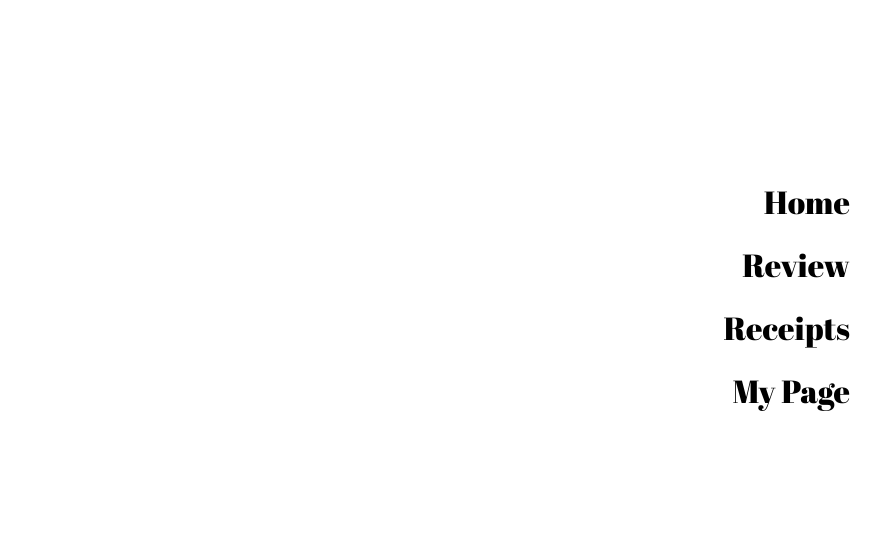
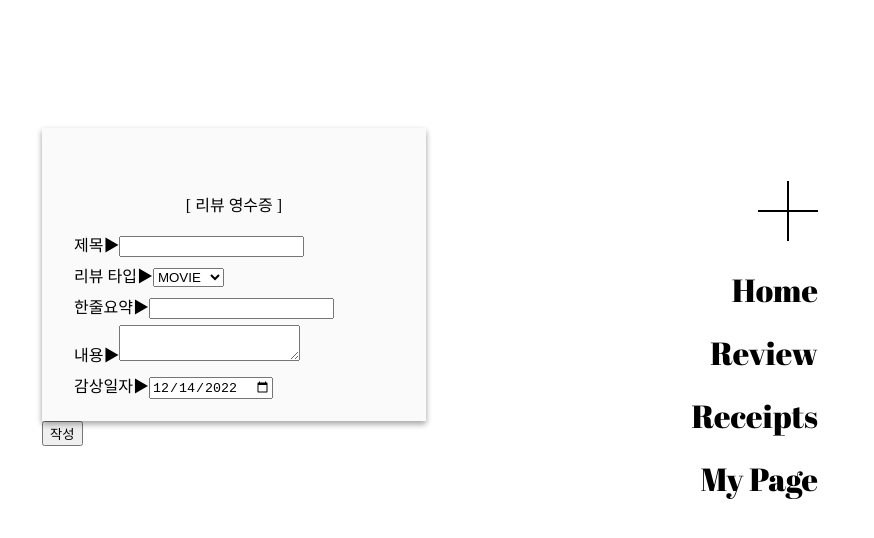
Before and after one commit to une9/ReviewReceipt_FE, a React (Create React App) app: page /new in a window 1280 px wide. Shown: the top 538 px of the page, without its empty margins (406-1280 px from the left). Built offline with nearby package versions, Linux system fonts and the light colour scheme; a web font is replaced by a local one.

Commit message:
working on ReviewForm(...ing)

```diff
--- a/src/Router.tsx
+++ b/src/Router.tsx
@@ -3,6 +3,7 @@ import ReviewDetail from "./pages/ReviewDetail";
 import { BrowserRouter, Routes, Route } from "react-router-dom";
 import MyHeader from "./components/Header";
 import MyNavigation from "./components/Navigation";
+import WriteReview from "./pages/WriteReview";
 
 export default function Router() {
   return (
@@ -13,11 +14,11 @@ export default function Router() {
       <Routes>
         <Route path="/" element={<Home />} />
         <Route path="/review/:rvid" element={<ReviewDetail />} />
-        {/* <Route path="home" element={<Home />}/>
+        <Route path="/new" element={<WriteReview />} />
+        {/*
           <Route path="login" element={<Login />}/>
           <Route path="mypage" element={<MyPage />}/>
-          <Route path="planet/:planetId" element={<PlanetDetail />} />
-          <Route path="planet/purchase" element={<PlanetPurchase />} />  */}
+          */}
       </Routes>
     </BrowserRouter>
   );
--- a/src/components/Navigation.tsx
+++ b/src/components/Navigation.tsx
@@ -1,7 +1,7 @@
 import { useEffect, useRef, useState, useContext } from "react";
-import { useLocation } from "react-router-dom";
+import { useLocation, useNavigate } from "react-router-dom";
 import { NavContext } from "../contexts/NavContext";
-import { ResponsiveNav as Nav } from "../emotion/styles";
+import { ResponsiveNav as Nav, ReviewWriteBtn } from "../emotion/styles";
 
 const ToggleBtn = ({
   isOpen,
@@ -26,6 +26,7 @@ const Navigation = () => {
   const loc = useLocation();
   const path = loc.pathname;
   console.log(path);
+  const navigate = useNavigate();
 
   const { isOpen, setIsOpen } = useContext(NavContext);
 
@@ -47,6 +48,11 @@ const Navigation = () => {
       <ToggleBtn isOpen={isOpen} onClick={() => setIsOpen((prev) => !prev)} />
 
       <Nav.ToggleUl>
+        <Nav.Li>
+          <ReviewWriteBtn
+            onClick={() => navigate("/new")}/>
+
+        </Nav.Li>
         {[
           {
             name: "Home",
--- a/src/components/Page.tsx
+++ b/src/components/Page.tsx
@@ -1,4 +1,4 @@
-import { Page as PageStyleComp, PageWrapper } from "../emotion/styles";
+import { Page as PageStyleComp, PageInner, PageWrapper } from "../emotion/styles";
 import { useContext } from "react";
 import { NavContext } from "../contexts/NavContext";
 
@@ -9,7 +9,9 @@ const Page = ({ children } : {children: React.ReactNode }) => {
             isOpen={isOpen}
         >
             <PageStyleComp>
-                {children}
+                <PageInner>
+                    {children}
+                </PageInner>
             </PageStyleComp>
         </PageWrapper>
     )
--- /dev/null
+++ b/src/components/ReviewForm.tsx
@@ -0,0 +1,138 @@
+import { ReviewReceipt as ReRe } from "../emotion/styles";
+import { useState } from "react";
+import { ReviewDateFormatter } from "../utils/formatters/timeformatter";
+import { ReviewType, ReviewTypeObj } from "../utils/types/ReviewType";
+
+type InputFormValType = string | Date | number | undefined;
+
+interface InputForm {
+    review_type?: string,
+    do_date?: Date,
+    review_title?: string,
+    publish_date?: Date,
+    abstract_txt?: string,
+    publisher?: string,
+    director?: string,
+    player?: string,
+    favorite_line?: string,
+    show_type?: string,
+    place?: string,
+    is_public?: boolean,
+    detail_review_text?: string,
+    list_1_title?: string,
+    list_1_score_total?: number,
+    list_1_score?: number,
+    list_1_desc?: string,
+    list_2_title?: string,
+    list_2_score_total?: number,
+    list_2_score?: number,
+    list_2_desc?: string,
+    list_3_title?: string,
+    list_3_score_total?: number,
+    list_3_score?: number,
+    list_3_desc?: string,
+    list_4_title?: string,
+    list_4_score_total?: number,
+    list_4_score?: number,
+    list_4_desc?: string,
+    list_5_title?: string,
+    list_5_score_total?: number,
+    list_5_score?: number,
+    list_5_desc?: string
+}
+
+type KeysMatching<T, V> = {[K in keyof T]-?: T[K] extends V ? K : never}[keyof T];
+
+const ReviewForm = () => {
+    const [form, setForm] = useState({});
+
+    const changeHandler = (
+        e:React.ChangeEvent<HTMLInputElement|HTMLTextAreaElement|HTMLSelectElement>,
+        name:string) => {
+            const newForm:{[key: string]: InputFormValType} = {...form};
+            newForm[name] = e.target.value;
+            return setForm(newForm);
+    }
+
+    const Input = (type:string, name:string, defaultVal?:string | number) => (
+        <input
+            defaultValue={defaultVal}
+            type={type} id={name} name={name}
+            onChange={e => changeHandler(e, name)}
+         />
+    )
+
+    // Inputs
+    const InputText= (name:KeysMatching<InputForm, string | undefined>, defaultVal?:string) => Input("text", name, defaultVal);
+    const InputDate = (name:KeysMatching<InputForm, Date | undefined>, defaultVal?:string) => Input("date", name, defaultVal);
+    const Inputnumber = (name:KeysMatching<InputForm, number | undefined>, defaultVal?:number) => Input("number", name, defaultVal);
+    const TextArea = (name: "detail_review_text", defaultVal?: string) => (
+        <textarea
+            defaultValue={defaultVal}
+            id={name} name={name}
+            onChange={e => changeHandler(e, name)}
+        />
+    )
+    const Select = (target:Object, name: "review_type", defaultVal?: string) => (
+        <select id={name} onChange={e => changeHandler(e, name)}>
+            {
+                Object.keys(target).map(key => (
+                    <option
+                        key={key}
+                        value={key}
+                    >
+                        {ReviewTypeObj[key as keyof typeof ReviewTypeObj]}
+                    </option>
+                ))
+            }
+        </select>
+    )
+    const Label = (target:string, name:string) => <label htmlFor={target}>{`${name }▶`}</label>
+
+    const handleSubmit : React.FormEventHandler<HTMLFormElement> = (e) => {
+        e.preventDefault();
+        console.log(form)
+    }
+
+
+    return (
+        <div>
+            <form onSubmit={handleSubmit}>
+                <ReRe.Receipt.Body>
+                    <ReRe.Receipt.Head>[ 리뷰 영수증 ]</ReRe.Receipt.Head>
+
+
+                    <section>
+                        <ReRe.Receipt.Row>
+                            {Label("review_title", "제목")}
+                            {InputText("review_title")}
+                        </ReRe.Receipt.Row>
+                        {/* REVIEW TYPE SELECT */}
+                        <ReRe.Receipt.Row>
+                            {Label("review_type", "리뷰 타입")}
+                            {Select(ReviewTypeObj, "review_type")}
+                        </ReRe.Receipt.Row>
+                        {}
+                        <ReRe.Receipt.Row>
+                            {Label("abstract_txt", "한줄요약")}
+                            {InputText("abstract_txt")}
+                        </ReRe.Receipt.Row>
+                        <ReRe.Receipt.Row>
+                            {Label("detail_review_text", "내용")}
+                            {TextArea("detail_review_text")}
+                        </ReRe.Receipt.Row>
+                        <ReRe.Receipt.Row>
+                            {Label("do_date", "감상일자")}
+                            {InputDate("do_date", ReviewDateFormatter(new Date()))}
+                        </ReRe.Receipt.Row>
+                    </section>
+                </ReRe.Receipt.Body>
+                <button>
+                    작성
+                </button>
+            </form>
+        </div>
+    )
+}
+
+export default ReviewForm;
--- a/src/components/ReviewReceipt.tsx
+++ b/src/components/ReviewReceipt.tsx
@@ -85,11 +85,11 @@ const ReviewReceipt = ({
     <ReRe.Receipt.Body>
       <ReRe.Receipt.Head>[ 리뷰 영수증 ]</ReRe.Receipt.Head>
 
-      <h1>
+      <ReRe.Receipt.Title>
         {review_title && publishYear
           ? `${review_title} (${publishYear})`
           : review_title && review_title}
-      </h1>
+      </ReRe.Receipt.Title>
 
       <section>
         <ReRe.Receipt.Row>
--- a/src/emotion/styles.ts
+++ b/src/emotion/styles.ts
@@ -78,7 +78,7 @@ export const ResponsiveNav = {
     Body: styled.nav<{isOpen:boolean}>`
         position: fixed;
         top: 0;
-        right: 0;
+        right: 32px;
         z-index: ${ZINDEX.Z2};
 
         ${isNarrowScreen} {
@@ -86,7 +86,7 @@ export const ResponsiveNav = {
 
             transition-duration: 0.5s;
             ${props => props.isOpen && `
-                right: 0;
+                right: 8px;
                 transition-duration: 0.5s;
             `}
         }
@@ -116,16 +116,16 @@ export const ResponsiveNav = {
         padding: 0;
         padding-top: 10rem;
 
-        // position: absolute;
-        // top: 0;
-        // right: 0;
+        ${isNarrowScreen} {
+            padding-top: 6rem;
+        }
     `,
     ToggleBtn: {
         Container: styled.div`
             display: none;
             position: fixed;
             top: 0;
-            right: 0;
+            right: 8px;
             z-index: ${ZINDEX.Z3};
 
             ${isNarrowScreen} {
@@ -199,11 +199,45 @@ export const ResponsiveNav = {
     }
 }
 
+export const ReviewWriteBtn = styled.button`
+    width: ${TOGGLEBTN.WIDTH};
+    height: ${TOGGLEBTN.WIDTH};
+
+    position: relative;
+
+    background: transparent;
+    border: none;
+    cursor: pointer;
+
+    &:before{
+        position: absolute;
+        width: ${TOGGLEBTN.WIDTH};
+        height: ${TOGGLEBTN.HEIGHT};
+        background-color: ${TOGGLEBTN.COLOR};
+        content: "";
+        top: calc(${TOGGLEBTN.WIDTH} / 2);
+        left: 0;
+    }
+
+    &:after{
+        position: absolute;
+        width: ${TOGGLEBTN.WIDTH};
+        height: ${TOGGLEBTN.HEIGHT};
+        background-color: ${TOGGLEBTN.COLOR};
+        content: "";
+        top: calc(${TOGGLEBTN.WIDTH} / 2);
+        transform: rotate(0.75turn);
+        left: 0;
+    }
+
+`
+
 // Review List Item
 export const ReviewListSection = styled.section`
     padding: 0 2rem;
     margin: 0 auto;
     max-width: 50rem;
+    width: 100%;
 `
 
 export const ReviewListItem = {
@@ -240,7 +274,7 @@ export const ReviewListItem = {
 }
 
 
-export const ReviewDetailInner = styled.div`
+export const PageInner = styled.div`
     margin-top: 32px;
 
     display: flex;
@@ -274,10 +308,13 @@ export const ReviewReceipt = {
                 position: relative;
                 z-index: ${ZINDEX.Z1};
 
-                h1 {
-                    margin: 0.75rem 0;
-                }
+                // h1 {
+                //     margin: 0.75rem 0;
+                // }
             `,
+        Title: styled.h1`
+            margin: 0.75rem 0;
+        `,
         Section: styled.section``,
         Row: styled.p`
             margin: 0.4rem 0;
--- a/src/pages/ReviewDetail.tsx
+++ b/src/pages/ReviewDetail.tsx
@@ -3,7 +3,6 @@ import { useCallback, useEffect, useState } from "react";
 import { useParams } from "react-router-dom";
 import Page from "../components/Page";
 import ReviewReceipt from "../components/ReviewReceipt";
-import { ReviewDetailInner } from "../emotion/styles";
 import { ReviewExtend } from "../utils/types/ReviewType";
 
 const ReviewDetail = () => {
@@ -30,14 +29,12 @@ const ReviewDetail = () => {
 
   return (
     <Page>
-      <ReviewDetailInner>
         {review && (
           <div>
             {/* <div>{review['is_public'] ? "공개" : "비공개"}</div> */}
             <ReviewReceipt {...review} />
           </div>
         )}
-      </ReviewDetailInner>
     </Page>
   );
 };
--- /dev/null
+++ b/src/pages/WriteReview.tsx
@@ -0,0 +1,12 @@
+import Page from "../components/Page"
+import ReviewForm from "../components/ReviewForm";
+
+const WriteReview = () => {
+    return (
+        <Page>
+            <ReviewForm/>
+        </Page>
+    )
+}
+
+export default WriteReview;
--- a/src/utils/types/ReviewType.ts
+++ b/src/utils/types/ReviewType.ts
@@ -1,10 +1,11 @@
 // enums
-// export enum ReviewTypeEnum {
-//     MOV = "MOVIE",
-//     DRM = "DRAMA",
-//     BOOK = "BOOK",
-//     SHOW = "SHOW",
-// }
+export const ReviewTypeObj = {
+    MOV: "MOVIE",
+    DRM: "DRAMA",
+    BOOK: "BOOK",
+    SHOW: "SHOW",
+} as const;
+export type ReviewType = keyof typeof ReviewTypeObj;
 
 // export enum ShowTypeEnum {
 
@@ -14,7 +15,7 @@
 export interface Review {
     review_id: number,
     review_title: string,
-    review_type: string,
+    review_type: ReviewType,
     user_id: number,
     abstract_txt: string,
     director: string,
```
